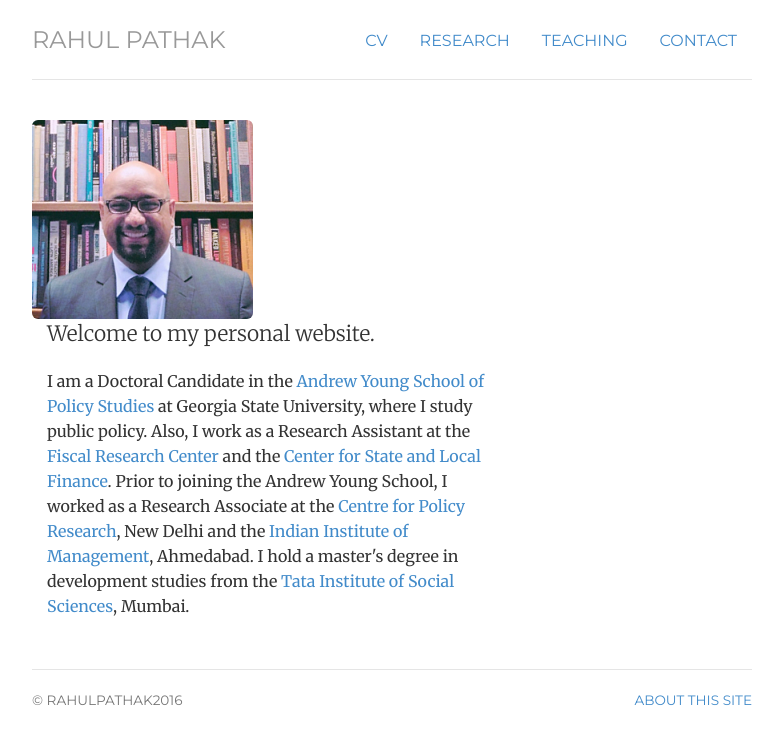
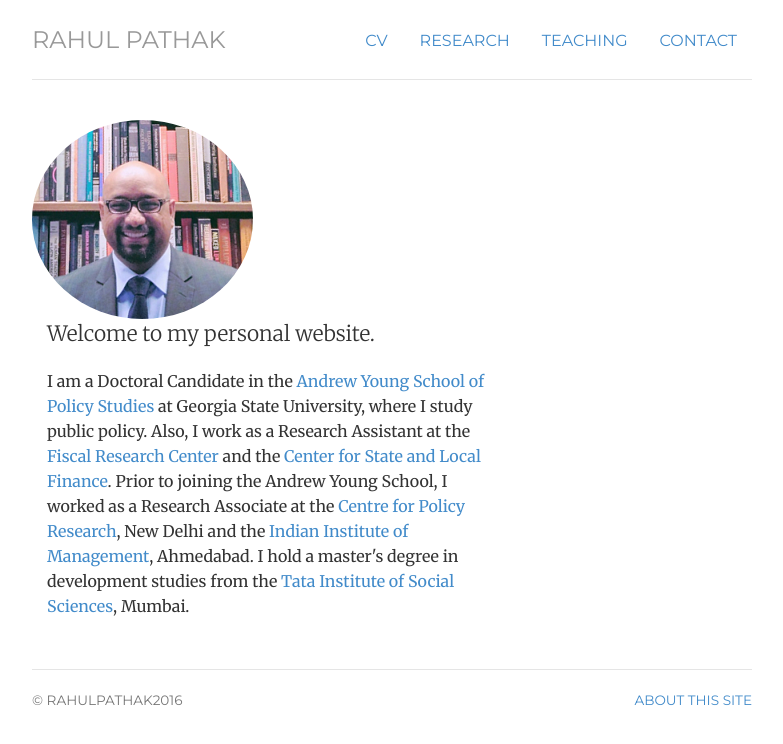
Before and after one commit to pathak-rahul/pathak-rahul.github.io, a Jekyll site: the page built from index.html, in a window 1280 px wide. Shown: the top 744 px of the page, without its empty margins (248-1031 px from the left). Built offline with Jekyll 4.4.1, drawn with Linux system fonts in a browser that asks for light colours.

Commit message:
Update index.html

```diff
--- a/index.html
+++ b/index.html
@@ -10,7 +10,7 @@ description:
 <!-- <div class="jumbotron"> -->
 <div class="row marketing">
 	<div class="col-sm-"4">
-	<img  class="img-rounded" alt="Rahul Pathak" src="img/rpathak.png">
+	<img  class="img-circle" alt="Rahul Pathak" src="img/rpathak.png">
 	</div>
 	<div itemscope itemtype="http://data-vocabulary.org/Person" class="col-sm-8">
 
```
